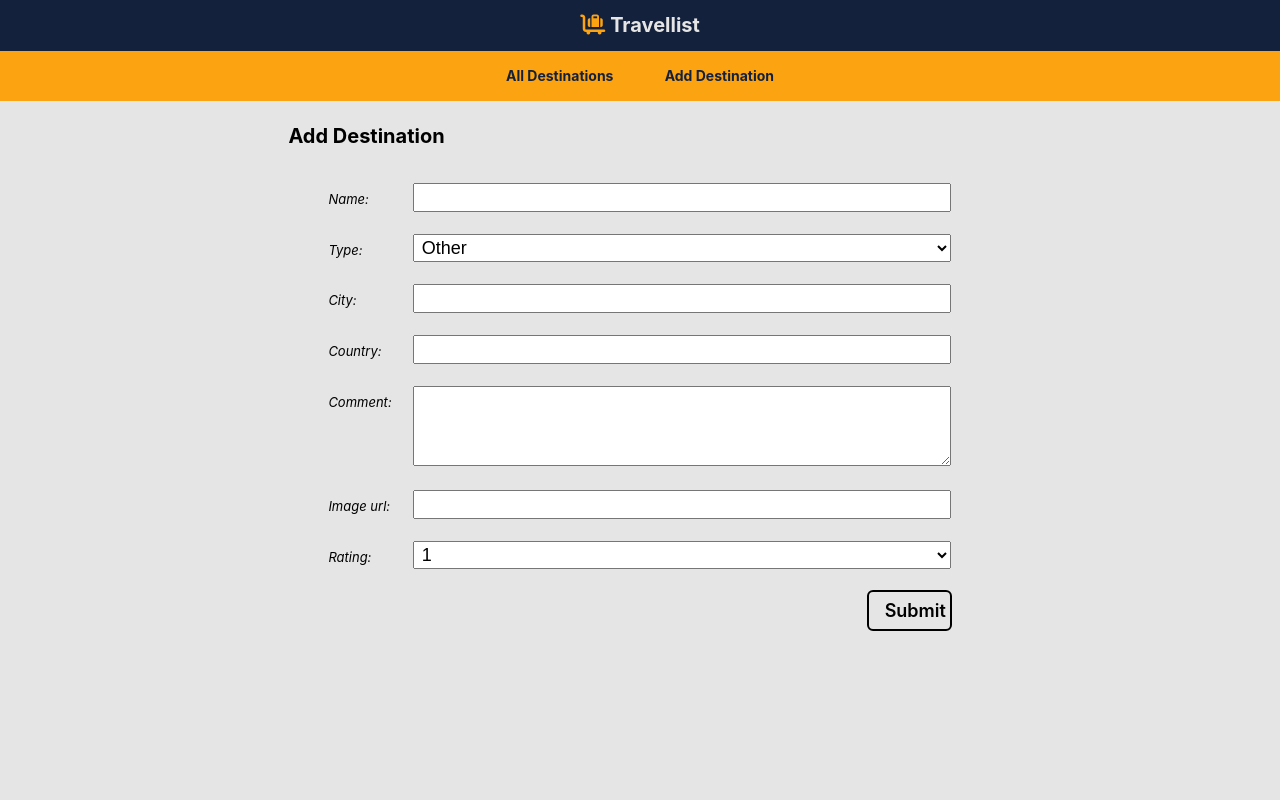
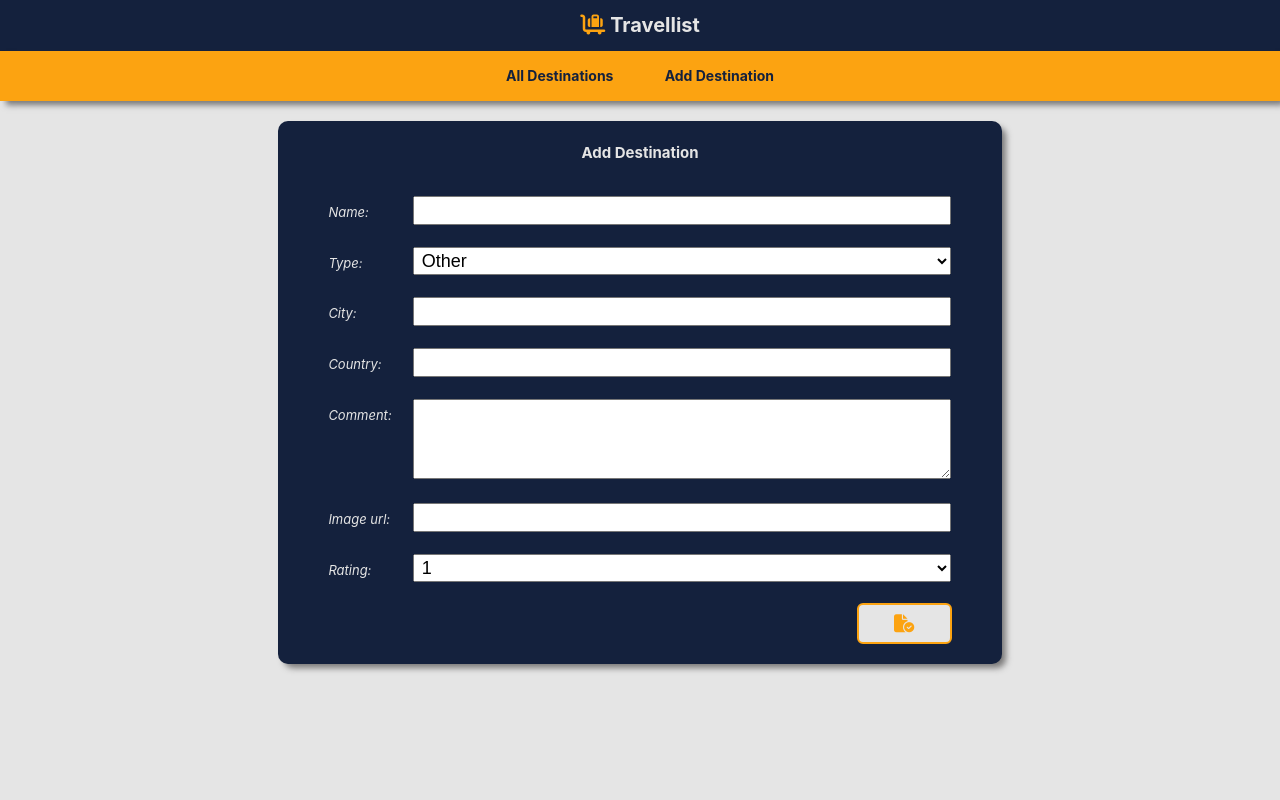
Before and after one commit to Sunny-Master/travellist, a Django app: page /destinations/create/ in a window 1280 px wide. Run offline with Django 4.2, Linux system fonts and the light colour scheme; some libraries are stand-ins or nearby versions.

Commit message:
update destination-index page to class based view; update styling

```diff
--- a/main_app/static/css/base.css
+++ b/main_app/static/css/base.css
@@ -26,16 +26,14 @@ body {
     'Oxygen', 'Ubuntu', 'Cantarell', 'Fira Sans', 'Droid Sans',
     'Helvetica Neue', sans-serif;
   min-height: 100vh;
-  --borders: rgb(36, 116, 248) solid 2px;
   --card-box-shadow: 5px 5px 6px -1px #797878;
   --text-color: #E5E5E5;
-  --card-border-radius: 6px;
+  --card-border-radius: 10px;
   --font-l: 1.8rem;
   --font-reg: 1.6rem;
   --yellow-shade: #FCA311;
   --dark-navy: #14213D;
   --button-bg: #E5E5E5;
-  --submit: rgb(26, 128, 0);
   --warn: rgb(255, 102, 0);
   --danger: rgb(220, 20, 30);
   background-color: #E5E5E5;
@@ -72,20 +70,23 @@ nav {
   background-color: var(--yellow-shade);
   width: 100%;
   display: flex;
+  flex-wrap: wrap;
   justify-content: center;
   align-items: center;
   height: 5rem;
+  box-shadow: var(--card-box-shadow);
 }
 
 nav a {
   font-size: 1.4rem;
-  margin: 2%;
+  margin: 0 2%;
   color: var(--dark-navy);
   font-weight: bold;
 }
 
 main {
   margin: 1rem;
+  max-width: 1100px;
 }
 
 .btn {
@@ -100,11 +101,11 @@ main {
   cursor: pointer;
   font-family: inherit;
   margin-bottom: 1rem;
-  width: 8.5rem;
+  width: 9.5rem;
   text-align: center;
 }
 
-.secondary {
+.secondary, .submit {
   color: var(--yellow-shade);
   border-color: var(--yellow-shade);
 }
@@ -117,6 +118,12 @@ main {
 .danger {
   color: var(--danger);
   border-color: var(--danger);
+}
+
+.secondary:hover, .submit:hover {
+  color: var(--button-bg);
+  background-color: var(--yellow-shade);
+  border-color: var(--button-bg);
 }
 
 .secondary:hover {
@@ -137,7 +144,7 @@ main {
   border-color: var(--button-bg);
 }
 
-.warn:hover span, .danger:hover span, .secondary:hover span{
+.warn:hover span, .danger:hover span, .secondary:hover span, .submit:hover span {
   display: none;
 }
 
@@ -152,3 +159,7 @@ main {
 .secondary:hover::before {
   content: "Back";
 }
+
+.submit:hover::before {
+  content: "Submit";
+}
--- a/main_app/static/css/destinations/destination-index.css
+++ b/main_app/static/css/destinations/destination-index.css
@@ -9,7 +9,6 @@
   width: 200px;
   height: 150px;
   margin: 10px;
-  /* border: var(--borders); */
   box-shadow: var(--card-box-shadow);
   background-size: cover;
   background-position: center;
@@ -17,13 +16,13 @@
 }
 
 .card-content {
-  padding: 10px;
   width: 100%;
   height: 100%;
   background-color: rgb(0, 0, 0, 0.45);
   display: flex;
   justify-content: center;
   align-items: center;
+  border-radius: var(--card-border-radius);
 }
 
 .card h2 {
--- a/main_app/static/css/form.css
+++ b/main_app/static/css/form.css
@@ -1,3 +1,19 @@
+.card {
+  margin: 1rem;
+  box-shadow: var(--card-box-shadow);
+  background-color: #14213D;
+  border-radius: var(--card-border-radius);
+  color: var(--text-color);
+}
+
+.card-content {
+  padding: 1rem;
+  width: 100%;
+  display: flex;
+  flex-direction: column;
+  align-items: center;
+}
+
 .form-container {
   display: flex;
   flex-direction: column;
--- a/main_app/templates/main_app/destination_form.html
+++ b/main_app/templates/main_app/destination_form.html
@@ -6,7 +6,9 @@
 {% endblock %}
 
 {% block content %}
-<div class="page-header">
+<section class="card">
+  <div class="card-content">
+    <div>
       {% if destination %}
         <h1>Edit {{ destination.name }}</h1>
       {% else %}
@@ -18,7 +20,12 @@
       <table>
         {{ form.as_table }}
       </table>
-
-  <button type="submit" class="btn submit">Submit</button>
+      <button type="submit" class="btn submit">
+        <span>
+          <i class="fa-solid fa-file-circle-check"></i>
+        </span>
+      </button>
     </form>
+  </div>
+</section>
 {% endblock %}
--- a/main_app/templates/destinations/index.html
+++ b/main_app/templates/main_app/destination_list.html
@@ -12,7 +12,7 @@
 {% block content %}
 
 <section class="card-container">
-  {% for destination in destinations %}
+  {% for destination in destination_list %}
     <a href="{% url "destination-detail" destination.id %}">
       <div class="card" style="background-image: url({{ destination.image_url }})">
         <div class="card-content" >
--- a/main_app/urls.py
+++ b/main_app/urls.py
@@ -3,7 +3,7 @@ from . import views
 
 urlpatterns = [
   path('', views.home, name='home'),
-  path('destinations/', views.destination_index, name='destination-index'),
+  path('destinations/', views.DestinationList.as_view(), name='destination-index'),
   path('destinations/<int:pk>/', views.DestinationDetail.as_view(), name='destination-detail'),
   path('destinations/create/', views.DestinationCreate.as_view(), name='destination-create'),
   path('destinations/<int:pk>/update/', views.DestinationUpdate.as_view(), name='destination-update'),
--- a/main_app/views.py
+++ b/main_app/views.py
@@ -7,9 +7,8 @@ from django.views.generic.edit import CreateView, UpdateView, DeleteView
 def home(request):
   return render(request, 'home.html')
 
-def destination_index(request):
-  destinations = Destination.objects.all()
-  return render(request, 'destinations/index.html', { 'destinations': destinations })
+class DestinationList(ListView):
+  model = Destination
 
 class DestinationDetail(DetailView):
   model = Destination
```
Also changed, not shown: main_app/static/css/destinations/destination-detail.css (+11 -4 lines), main_app/templates/main_app/destination_detail.html (+6 -4 lines). Lines whose indentation alone changed are shown as unchanged.
